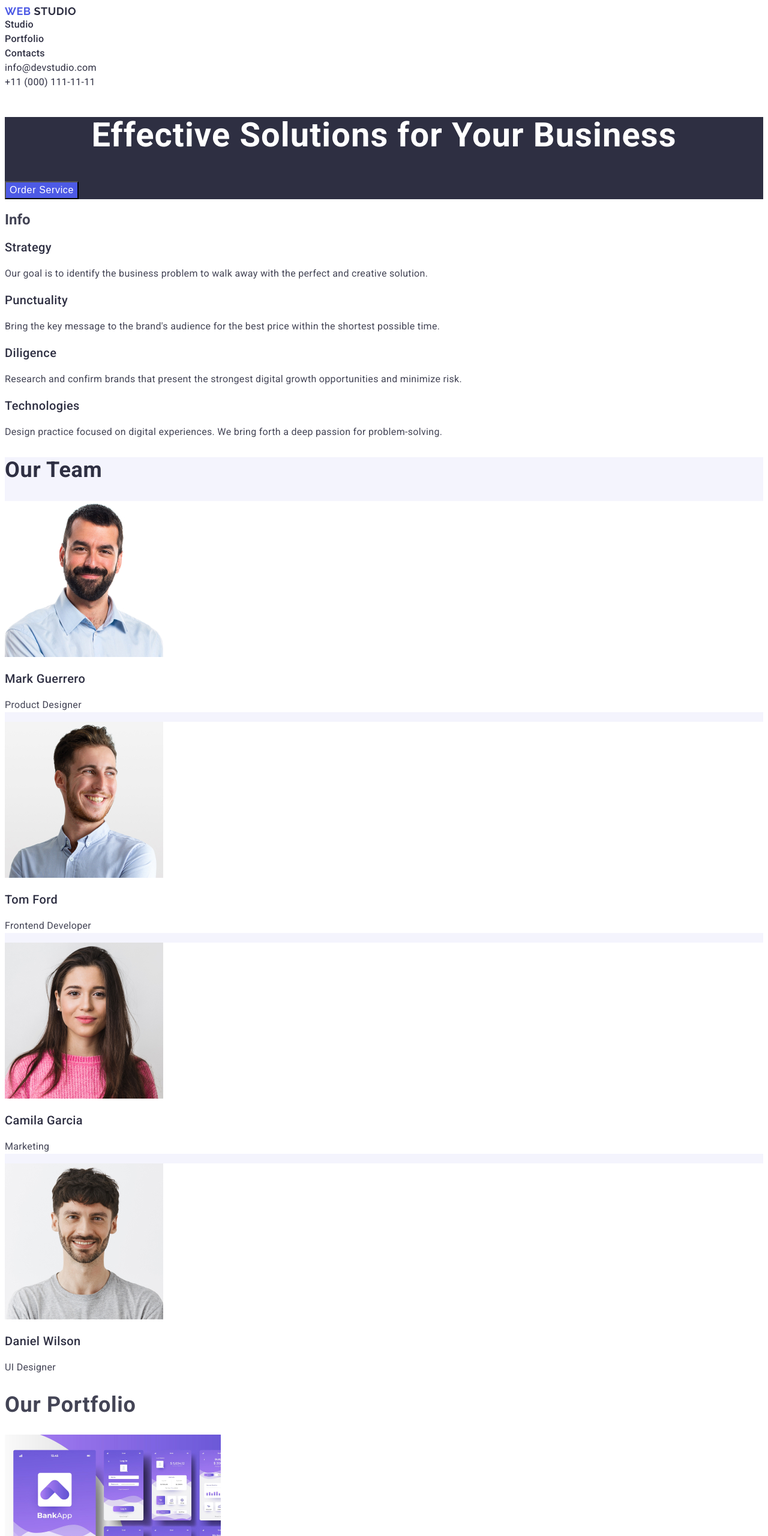
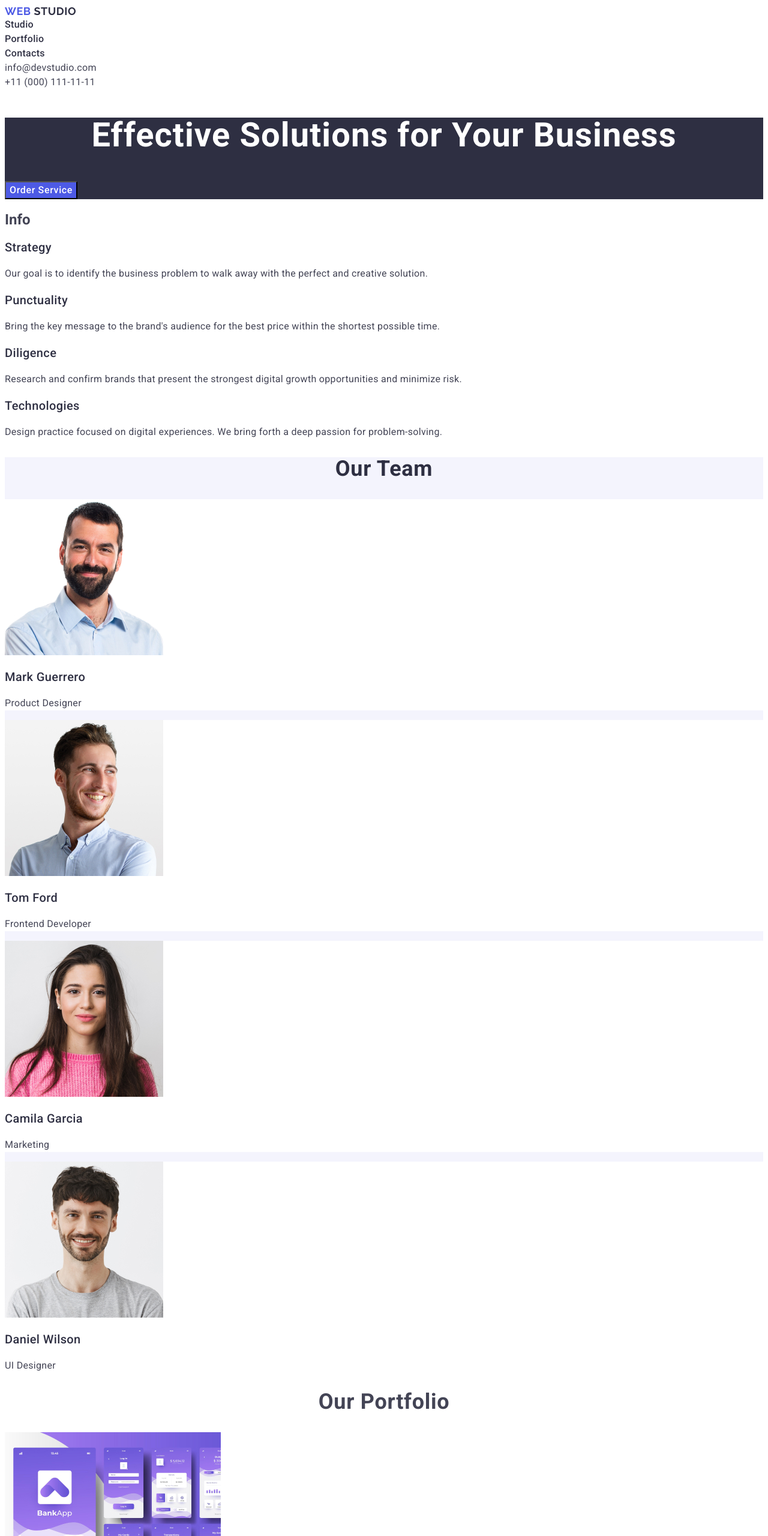
Before and after one commit to Voinovskyi/goit-markup-hw-02, a plain HTML site: page index.html in a window 1280 px wide. Shown: the top 2560 px of the page at 60% size. Drawn offline with Linux system fonts and the light colour scheme.

Commit message:
Update 2

```diff
--- a/css/style.css
+++ b/css/style.css
@@ -23,8 +23,8 @@ ol {
   color: #4d5ae5;
   font-size: 18px;
   font-weight: 700;
-  line-height: 21px;
-  letter-spacing: 0.54px;
+  line-height: 1.17;
+  letter-spacing: 0.03em;
   text-transform: uppercase;
 }
 
@@ -56,7 +56,7 @@ ol {
 .address-info_link {
   line-height: 1.5;
   letter-spacing: 0.02em;
-  color: #2e2f42;
+  color: #434455;
 }
 
 .address-info_link:hover,
@@ -75,17 +75,18 @@ ol {
   text-align: center;
   font-size: 56px;
   font-weight: 700;
-  line-height: 60px;
-  letter-spacing: 1.12px;
+  line-height: 1.07;
+  letter-spacing: 0.02em;
 }
 
 .main-hero_btn {
+  font-family: "Roboto", sans-serif;
   background-color: #4d5ae5;
   color: #fff;
   font-size: 16px;
   font-weight: 500;
-  line-height: 24px;
-  letter-spacing: 0.64px;
+  line-height: 1.5;
+  letter-spacing: 0.04em;
   cursor: pointer;
 }
 
@@ -108,14 +109,18 @@ ol {
   letter-spacing: 0.32px;
 }
 
+/**********Section3-OurTeam**********/
+
 .team {
   background-color: #f4f4fd;
 }
 
 .team-title {
+  text-align: center;
+  text-transform: capitalize;
   font-weight: 700;
   font-size: 36px;
-  line-height: 1.2;
+  line-height: 1.11;
   letter-spacing: 0.02em;
   color: #2e2f42;
 }
@@ -140,11 +145,15 @@ ol {
   letter-spacing: 0.32px;
 }
 
+/**********Section4-Portfolio**********/
+
 .portfolio-title {
+  text-align: center;
+  text-transform: capitalize;
   font-size: 36px;
   font-weight: 700;
-  line-height: 40px;
-  letter-spacing: 0.72px;
+  line-height: 1.11;
+  letter-spacing: 0.02em;
   text-transform: capitalize;
 }
 
@@ -166,7 +175,7 @@ ol {
 /**********FOOTER**********/
 
 .footer-main {
-  background-color: #434455;
+  background-color: #2e2f42;
 }
 
 .footer-logo_studio {
--- a/index.html
+++ b/index.html
@@ -20,7 +20,7 @@
           >Web <span class="logo-studio">Studio</span></a
         >
         <ul class="nav-list">
-          <li><a href="" class="nav-list_link">Studio</a></li>
+          <li><a href="./index.html" class="nav-list_link">Studio</a></li>
           <li><a href="" class="nav-list_link">Portfolio</a></li>
           <li><a href="" class="nav-list_link">Contacts</a></li>
         </ul>
```
